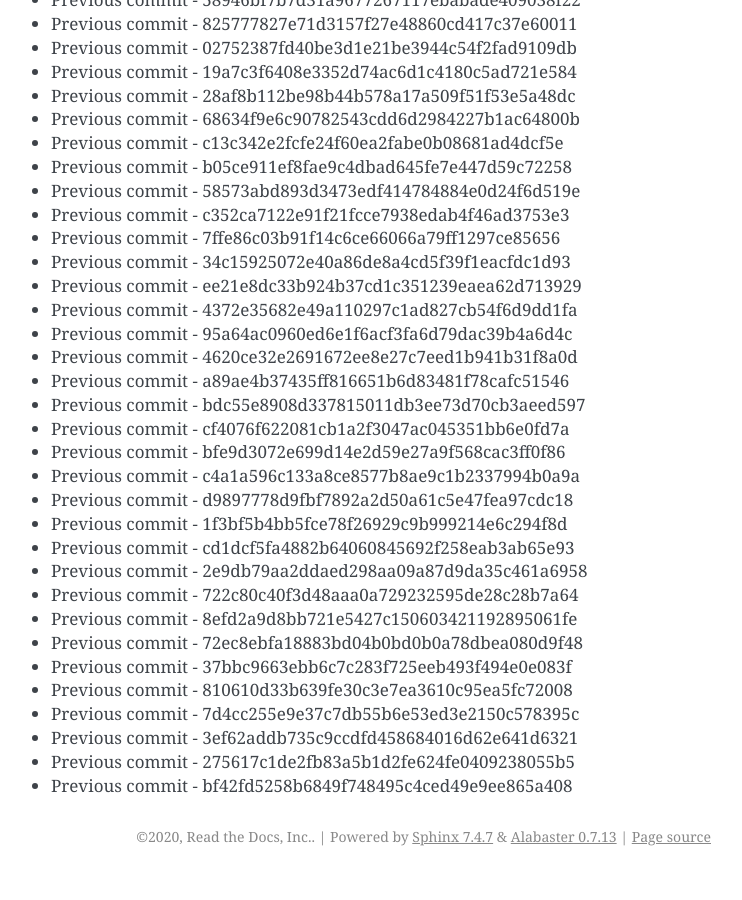
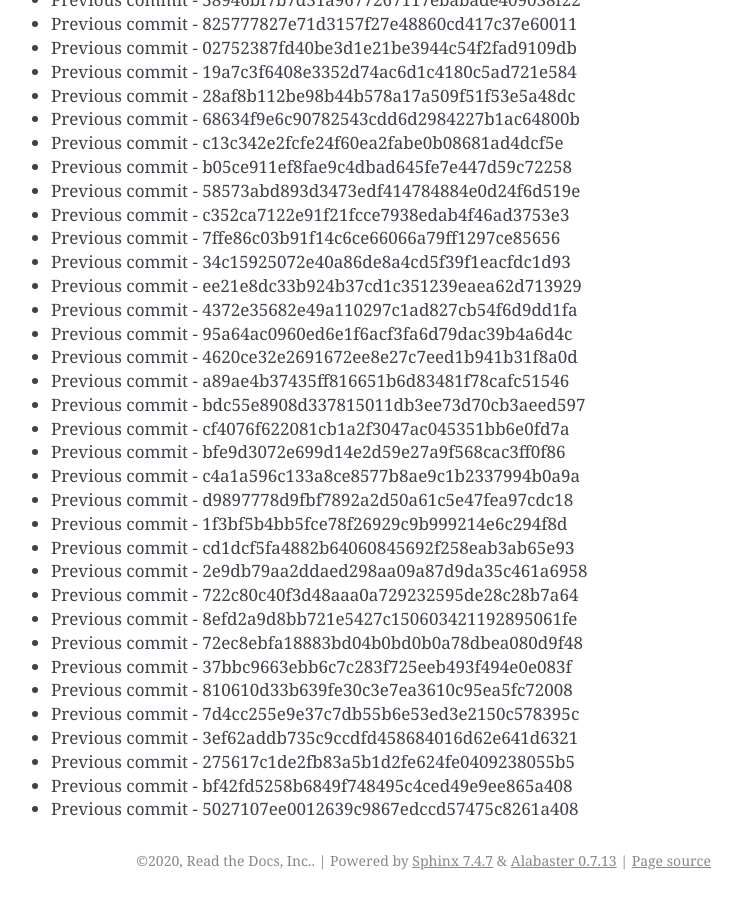
Before and after one commit to readthedocs/rtd-git-stresstest, a Sphinx documentation site: the page built from docs/updates.rst, in a window 1280 px wide and 900 px high, scrolled down 49296 px. Shown: the whole window, without its empty margins (399-1141 px from the left). Built offline with Sphinx 7.4.7, drawn with Linux system fonts in a browser that asks for light colours; before the commit the page ends 50172 px from its top, so only the background shows below that.

Commit message:
Generating commit from previous: 5027107ee0012639c9867edccd57475c8261a408

```diff
--- a/docs/updates.rst
+++ b/docs/updates.rst
@@ -2103,3 +2103,4 @@ It can be tested for any performance characteristics.
 * Previous commit - 3ef62addb735c9ccdfd458684016d62e641d6321
 * Previous commit - 275617c1de2fb83a5b1d2fe624fe0409238055b5
 * Previous commit - bf42fd5258b6849f748495c4ced49e9ee865a408
+* Previous commit - 5027107ee0012639c9867edccd57475c8261a408
```
